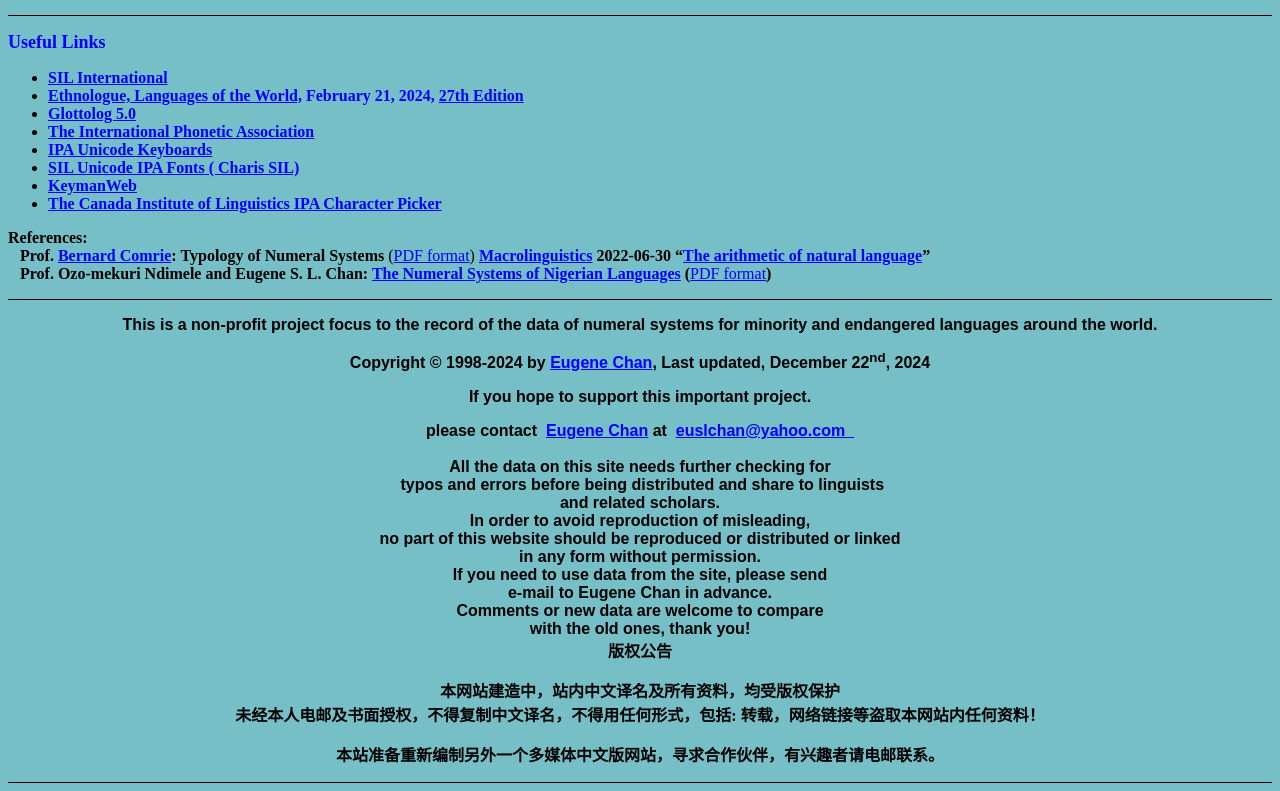
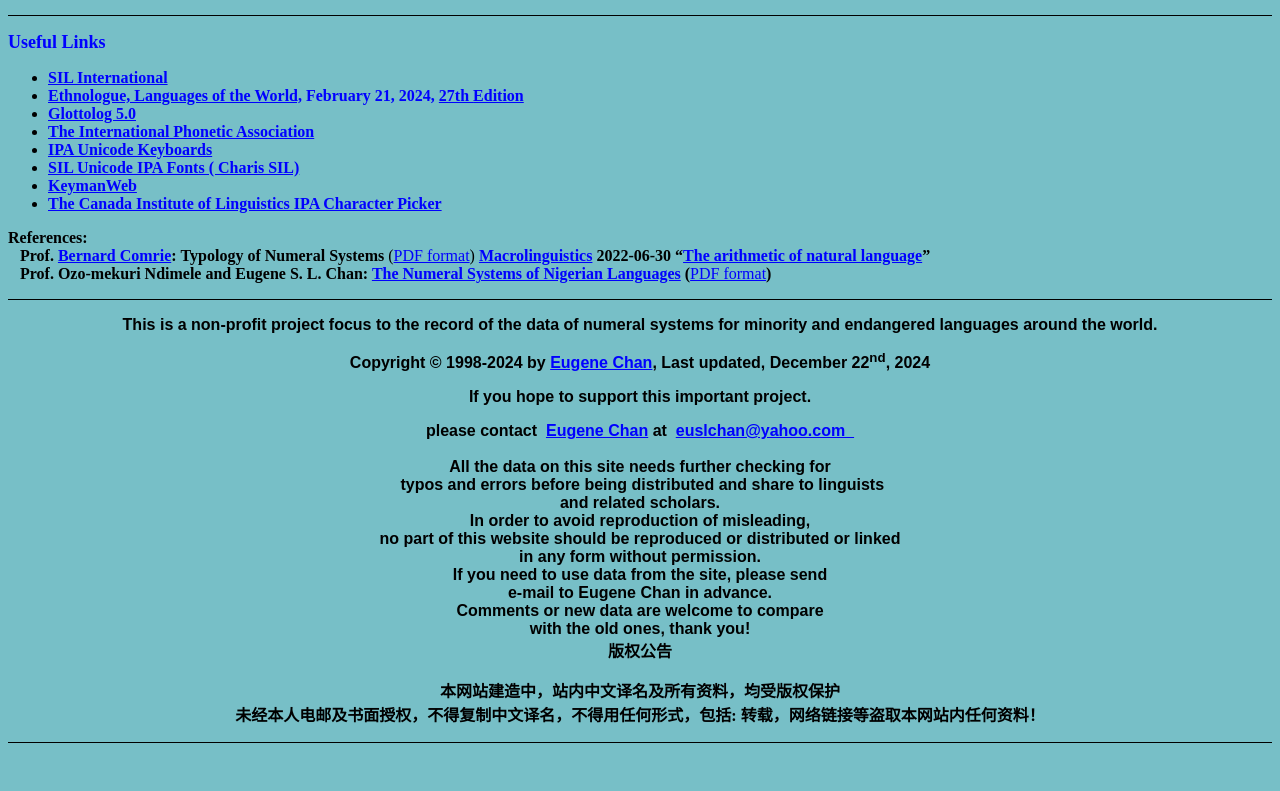
Before and after one commit to numling/Numeral-Systems-of-the-World-s-Languages, a plain HTML site: page index.html in a window 1280 px wide. Shown: the part 2045-2836 px from the top of the page. After the commit the page ends 2796 px from the top, so only its background shows below. Drawn offline with Linux system fonts and the light colour scheme.

Commit message:
Update index.html

```diff
--- a/index.html
+++ b/index.html
@@ -384,7 +384,7 @@ with the old ones, thank you!<a href="Comments-6-Oct-2008.html"> </a><br>
 font-variant-caps: normal;orphans: 2;widows: 2;-webkit-text-stroke-width: 0px;
 text-decoration-style: initial;text-decoration-color: initial;word-spacing:
 0px"><b><span lang="ZH-CN" style="font-family: 宋体; color: black">
-本站准备重新编制另外一个多媒体中文版网站，寻求合作伙伴，有兴趣者请电邮联系。</span></b></p>
+</span></b></p>
 
 <hr size="1" color="#000000">
 
```
